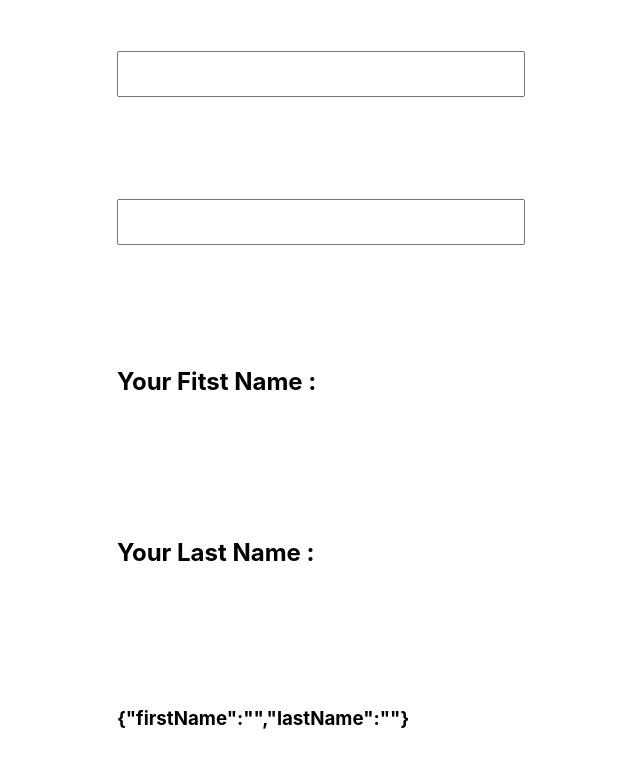
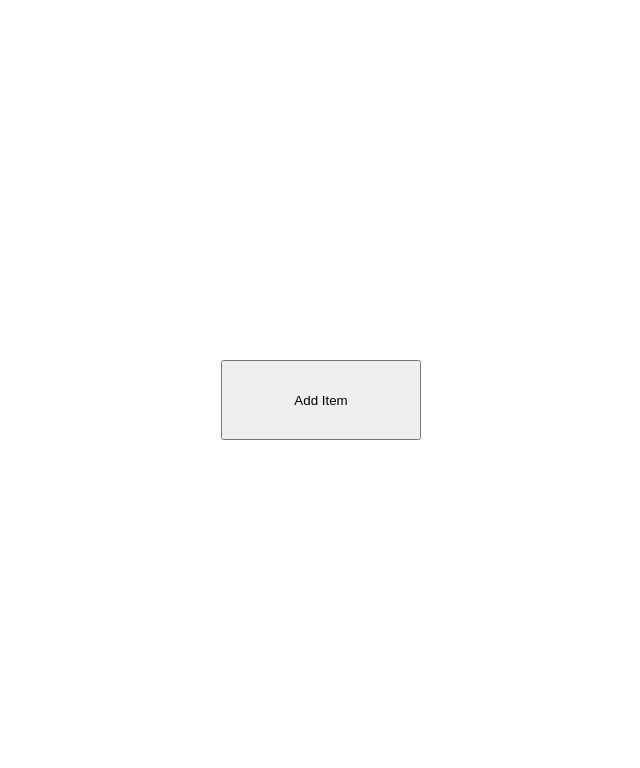
Before and after one commit to BasitMaqsood/_REACT_HOOKS, a React (Create React App) app: page / in a window 1280 px wide. Shown: the top 768 px of the page, without its empty margins (319-959 px from the left). Built offline with nearby package versions, Linux system fonts and the light colour scheme.

Commit message:
use-state with array

```diff
--- a/src/App.js
+++ b/src/App.js
@@ -4,6 +4,7 @@ import CounterClass from './component/ClassCounter';
 import CounterHooks from './component/HooksCounter';
 import HooksCounterTwo from './component/HooksCounterTwo';
 import HooksCounterThree from './component/HooksCounterThree';
+import HooksCounterFour from './component/HooksCounterFour';
 
 import './App.css';
 
@@ -13,7 +14,8 @@ function App() {
       {/* <CounterClass /> */}
       {/* <CounterHooks /> */}
       {/* <HooksCounterTwo /> */}
-      <HooksCounterThree />
+      {/* <HooksCounterThree /> */}
+      <HooksCounterFour />
     </div>
   );
 }
--- /dev/null
+++ b/src/component/HooksCounterFour.js
@@ -0,0 +1,21 @@
+import React, { Fragment, useState } from 'react';
+
+const HooksCounterFour = () => {
+    const [items, setItems] = useState([]);
+
+    const handleInsertItem = () => {
+        setItems([...items, { id: items.length, value: Math.floor(Math.random() * 10) + 1 }]);
+    }
+    return (
+        <Fragment>
+            <button onClick={handleInsertItem} style={{ width: 200, height: 80, position: 'fixed' }}>Add Item</button>
+            <ul>
+                {items.map(item => (<li key={item.id}
+                    style={{ listStyleType: 'none', fontWeight: 'bold', fontSize: 22, color: 'white', padding: 50, marginTop: 5, backgroundColor: 'green', textAlign: 'center', alignContent: 'center' }}>
+                    {item.value}</li>))}
+            </ul>
+        </Fragment>
+    );
+}
+
+export default HooksCounterFour;
```
